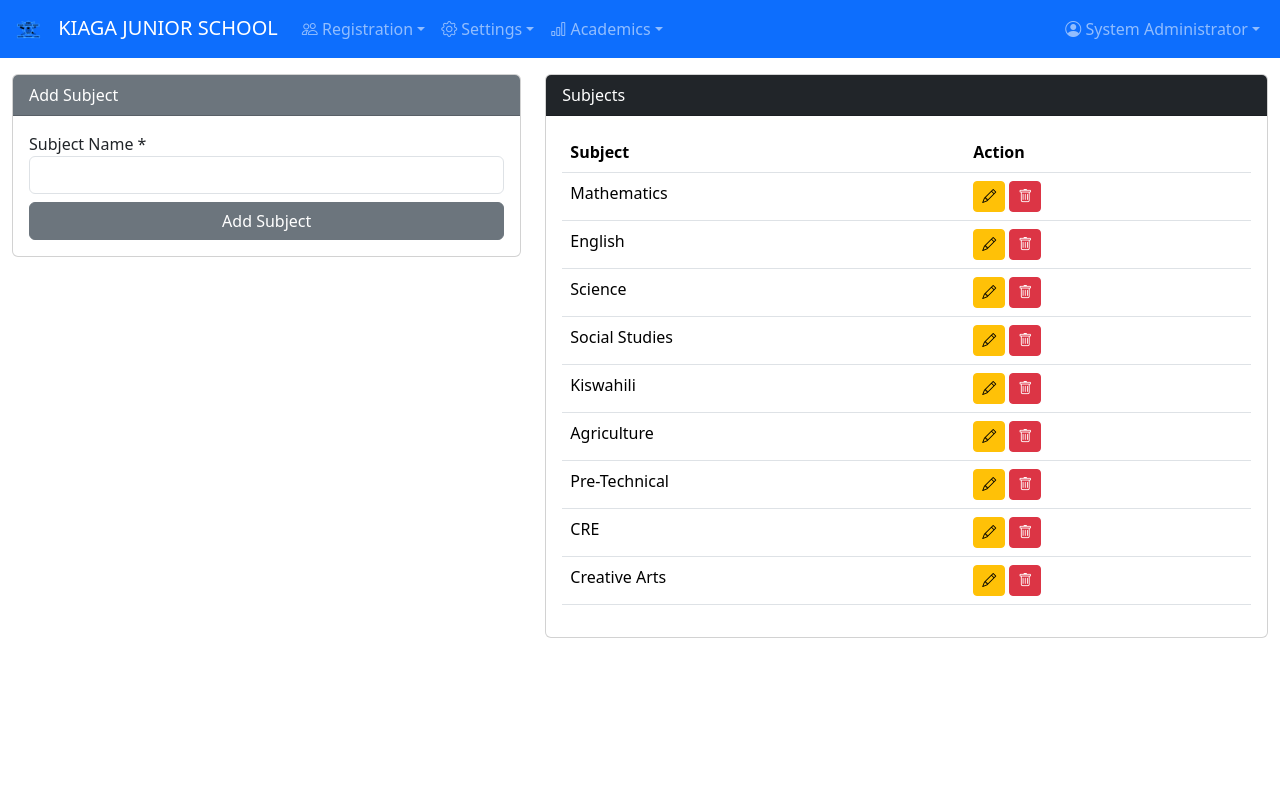
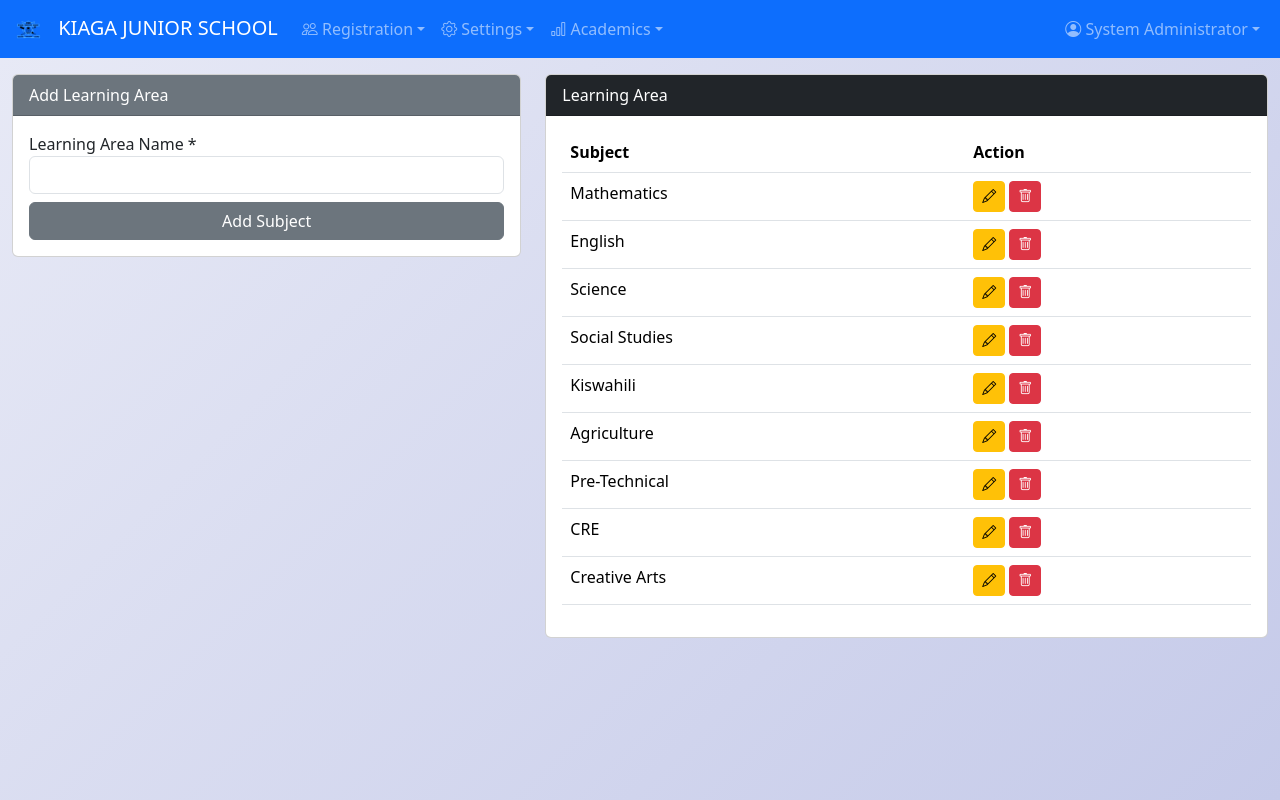
Before and after one commit to wilnextechnologies-rgb/school-manager, a Flask app: page /subjects in a window 1280 px wide. Run offline with Flask 3, Linux system fonts and the light colour scheme; a user stored in the database is signed in; data comes from the database, SQL or seed files in the repository.

Commit message:
Your message

```diff
--- a/templates/base.html
+++ b/templates/base.html
@@ -8,6 +8,10 @@
     <link rel="stylesheet" href="https://cdn.jsdelivr.net/npm/bootstrap-icons@1.11.2/font/bootstrap-icons.css">
     <style>
         @media print { .no-print { display: none !important; } body { font-size: 10pt; } @page { size: A4; margin: 10mm; } }
+        body {
+            background: linear-gradient(135deg, #e8eaf6 0%, #c5cae9 100%);
+            min-height: 100vh;
+        }
     </style>
     {% block extra_head %}{% endblock %}
 </head>
@@ -25,22 +29,24 @@
                 <li class="nav-item dropdown">
                     <a class="nav-link dropdown-toggle" data-bs-toggle="dropdown" href="#"><i class="bi bi-people"></i> Registration</a>
                     <ul class="dropdown-menu">
+                        {% if current_user.role == 'Admin' %}
                         <li><a class="dropdown-item" href="{{ url_for('students') }}">Students</a></li>
                         <li><a class="dropdown-item" href="{{ url_for('students_import') }}">Import Students (CSV)</a></li>
                         <li><a class="dropdown-item" href="{{ url_for('teachers') }}">Teachers</a></li>
                         <li><a class="dropdown-item" href="{{ url_for('classes') }}">Classes</a></li>
-			<li><a class="dropdown-item" href="{{ url_for('assignments') }}">Assignments</a></li>
-			<li><a class="dropdown-item" href="{{ url_for('assign_teachers') }}">Assign Teachers</a></li>
-
+                        <li><a class="dropdown-item" href="{{ url_for('assign_teachers') }}">Assign Teachers</a></li>
+                        {% endif %}
                     </ul>
                 </li>
                 <li class="nav-item dropdown">
                     <a class="nav-link dropdown-toggle" data-bs-toggle="dropdown" href="#"><i class="bi bi-gear"></i> Settings</a>
                     <ul class="dropdown-menu">
+                        {% if current_user.role == 'Admin' %}
                         <li><a class="dropdown-item" href="{{ url_for('school_settings') }}">School Settings</a></li>
                         <li><a class="dropdown-item" href="{{ url_for('exams') }}">Exam Types</a></li>
                         <li><a class="dropdown-item" href="{{ url_for('grades') }}">Grades & Performance</a></li>
                         <li><a class="dropdown-item" href="{{ url_for('subjects') }}">Subjects</a></li>
+                        {% endif %}
                     </ul>
                 </li>
                 <li class="nav-item dropdown">
@@ -50,6 +56,7 @@
                         <li><a class="dropdown-item" href="{{ url_for('marks_import') }}">Import Marks (CSV)</a></li>
                         <li><a class="dropdown-item" href="{{ url_for('merit_list') }}">Merit List</a></li>
                         <li><a class="dropdown-item" href="{{ url_for('report_card') }}">Report Card</a></li>
+                        <li><a class="dropdown-item" href="{{ url_for('assignments') }}">Assignments</a></li>
                     </ul>
                 </li>
             </ul>
--- a/templates/subjects.html
+++ b/templates/subjects.html
@@ -1,14 +1,14 @@
-{% extends "base.html" %}{% block title %}- Subjects{% endblock %}{% block content %}
+{% extends "base.html" %}{% block title %}- Learning Areas{% endblock %}{% block content %}
 <div class="row">
 <div class="col-md-5">
-<div class="card"><div class="card-header bg-secondary text-white">Add Subject</div>
+<div class="card"><div class="card-header bg-secondary text-white">Add Learning Area</div>
 <div class="card-body">
 <form method="POST">
-<div class="mb-2"><label>Subject Name *</label><input type="text" name="name" class="form-control" required></div>
+<div class="mb-2"><label>Learning Area Name *</label><input type="text" name="name" class="form-control" required></div>
 <button type="submit" class="btn btn-secondary w-100">Add Subject</button>
 </form></div></div></div>
 <div class="col-md-7">
-<div class="card"><div class="card-header bg-dark text-white">Subjects</div>
+<div class="card"><div class="card-header bg-dark text-white">Learning Area</div>
 <div class="card-body">
 <table class="table"><thead><tr><th>Subject</th><th>Action</th></tr></thead>
 <tbody>
@@ -17,11 +17,11 @@
 <td>{{ sub.name }}</td>
 <td>
 <a href="{{ url_for('edit_subject', id=sub.id) }}" class="btn btn-sm btn-warning"><i class="bi bi-pencil"></i></a>
-<a href="{{ url_for('delete_subject', id=sub.id) }}" class="btn btn-sm btn-danger" onclick="return confirm('Delete this subject? All marks for this subject will also be deleted.')"><i class="bi bi-trash"></i></a>
+<a href="{{ url_for('delete_subject', id=sub.id) }}" class="btn btn-sm btn-danger" onclick="return confirm('Delete this Learning Area? All marks for this Learning Area will also be deleted.')"><i class="bi bi-trash"></i></a>
 </td>
 </tr>
 {% else %}
-<tr><td colspan="2" class="text-center">No subjects.</td></tr>
+<tr><td colspan="2" class="text-center">No Learning Area.</td></tr>
 {% endfor %}
 </tbody></table>
 </div></div></div></div>
```
Also changed, not shown: templates/login.html (+14 -3 lines), static/uploads/bg.jpg (added).
